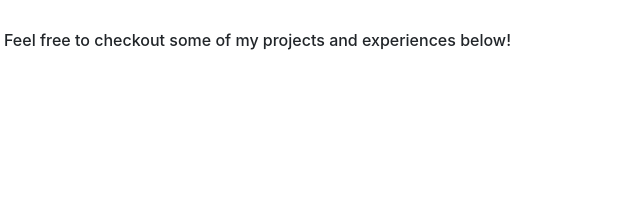
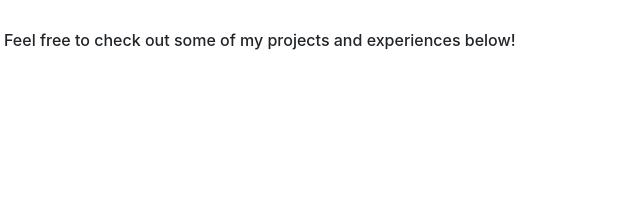
Before and after one commit to zhaoesther/personal-website, a plain HTML site: page index.html in a window 1280 px wide. Shown: the part 408-609 px from the top of the page, 81-721 px from the left. Drawn offline with nearby package versions, Linux system fonts and the light colour scheme.

Commit message:
checkout -> check out

```diff
--- a/index.html
+++ b/index.html
@@ -46,7 +46,7 @@
                         a passion for problem-solving through design and software engineering. My interest lies in building
                         software through a user-centered vision.</h7>
             </div>
-            <h6>Feel free to checkout some of my projects and experiences below!</h6>
+            <h6>Feel free to check out some of my projects and experiences below!</h6>
           </div>
 
           <div class="col-md-4 col-sm-12">
```
